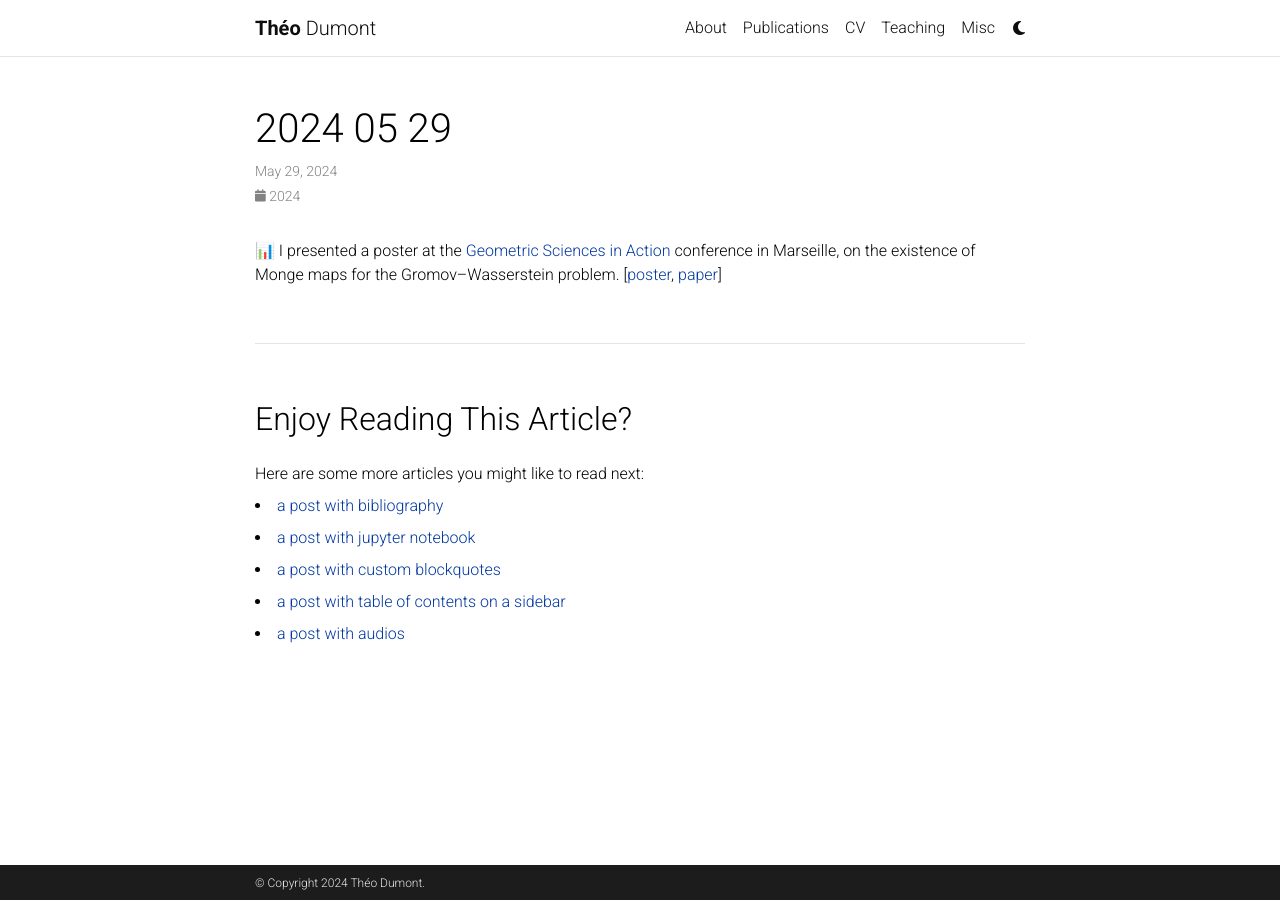
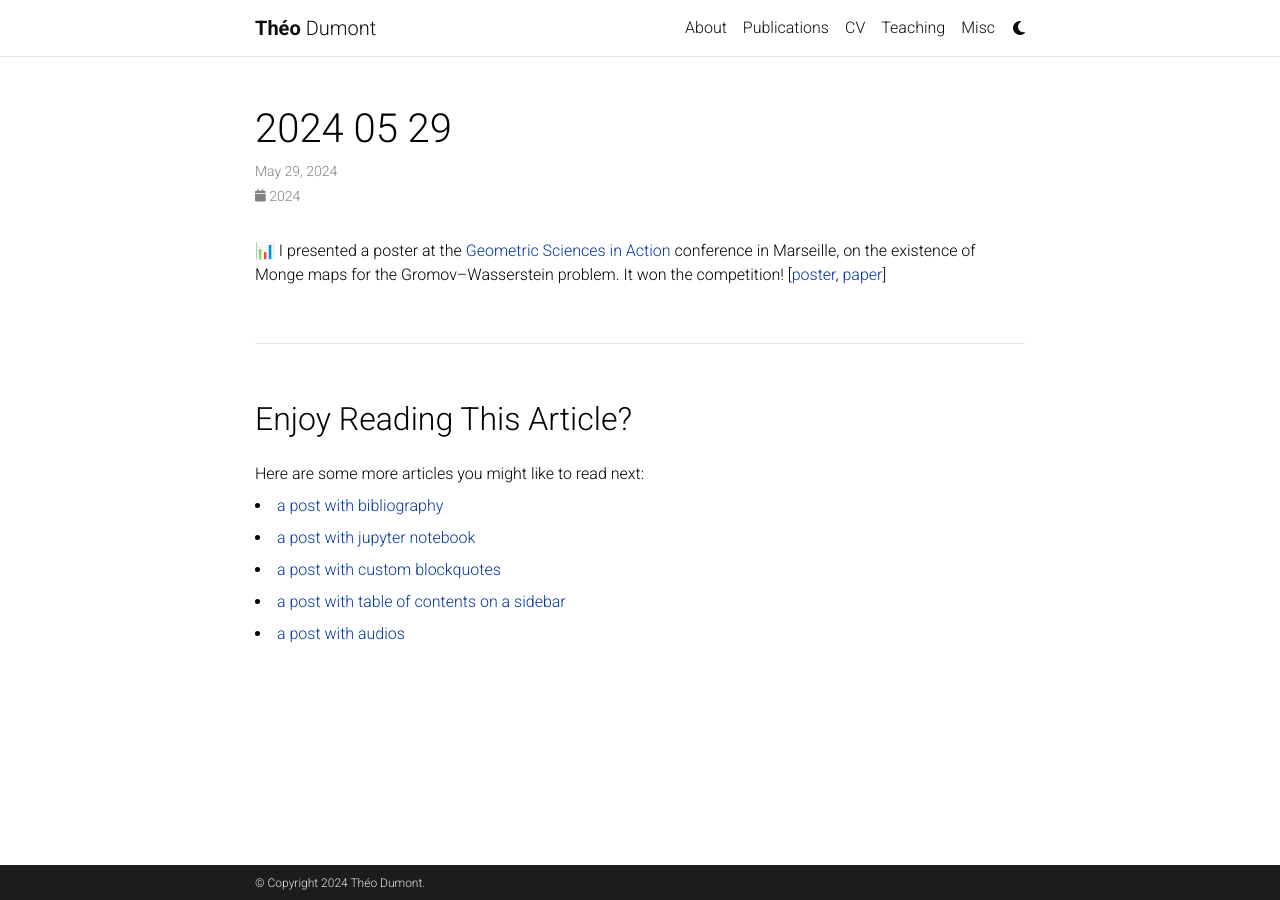
Before and after one commit to theodumont/theodumont.github.io, a Jekyll site: the page built from _news/2024-05-29.md, in a window 1280 px wide. Built offline with Jekyll 4.4.1, drawn with Linux system fonts in a browser that asks for light colours; emoji names are drawn with the system emoji font; comment, search, counter and statistics services are not loaded; a style sheet for code colours, icons or effects is not loaded.

Commit message:
Update 2024-05-29.md

```diff
--- a/_news/2024-05-29.md
+++ b/_news/2024-05-29.md
@@ -5,4 +5,4 @@
 day: true
 ---
 
-:bar_chart: I presented a poster at the [Geometric Sciences in Action](https://conferences.cirm-math.fr/2974.html) conference in Marseille, on the existence of Monge maps for the Gromov--Wasserstein problem. [[poster](https://slides.com/theodumont/monge-gw-poster), [paper](https://arxiv.org/pdf/2210.11945.pdf)]
+:bar_chart: I presented a poster at the [Geometric Sciences in Action](https://conferences.cirm-math.fr/2974.html) conference in Marseille, on the existence of Monge maps for the Gromov--Wasserstein problem. It won the competition! [[poster](https://slides.com/theodumont/monge-gw-poster), [paper](https://arxiv.org/pdf/2210.11945.pdf)]
```
